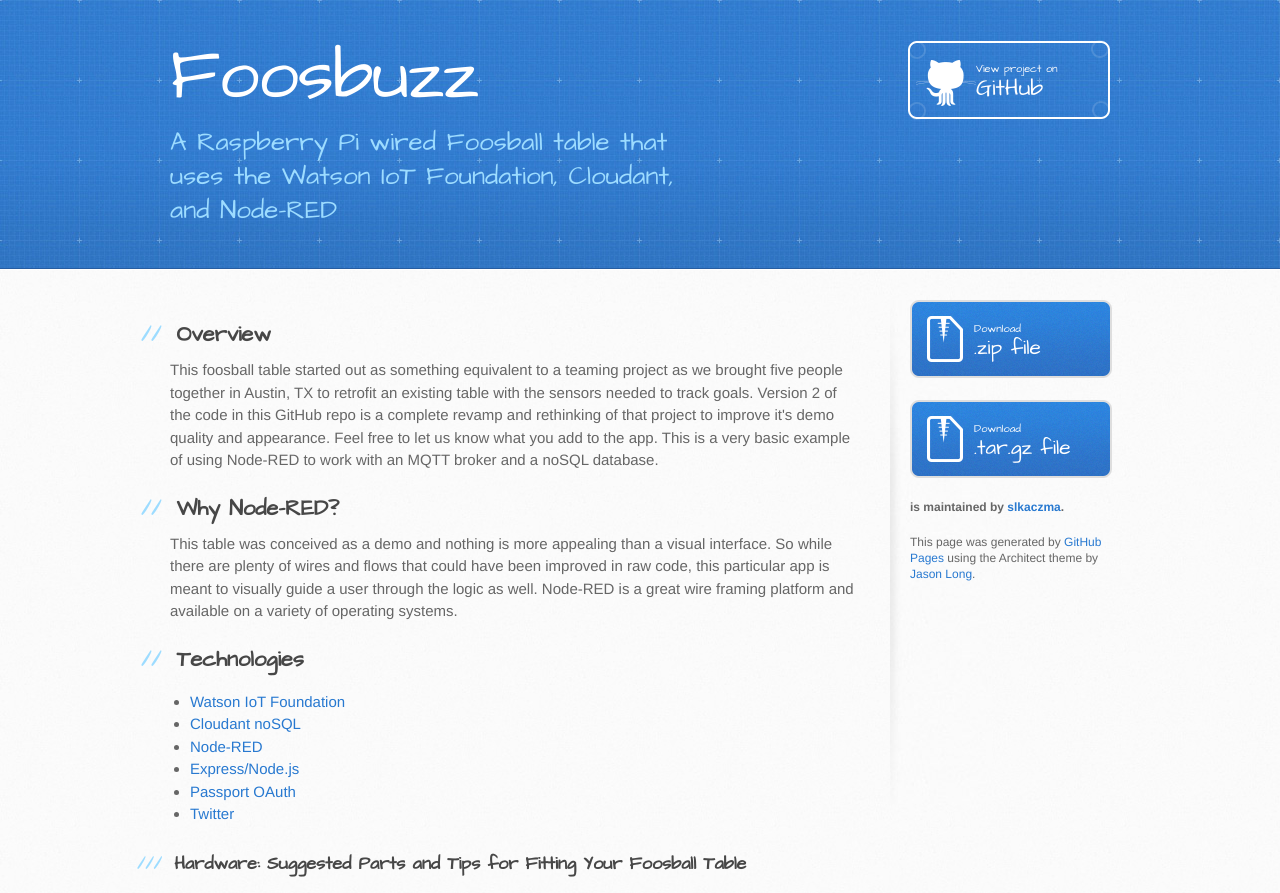
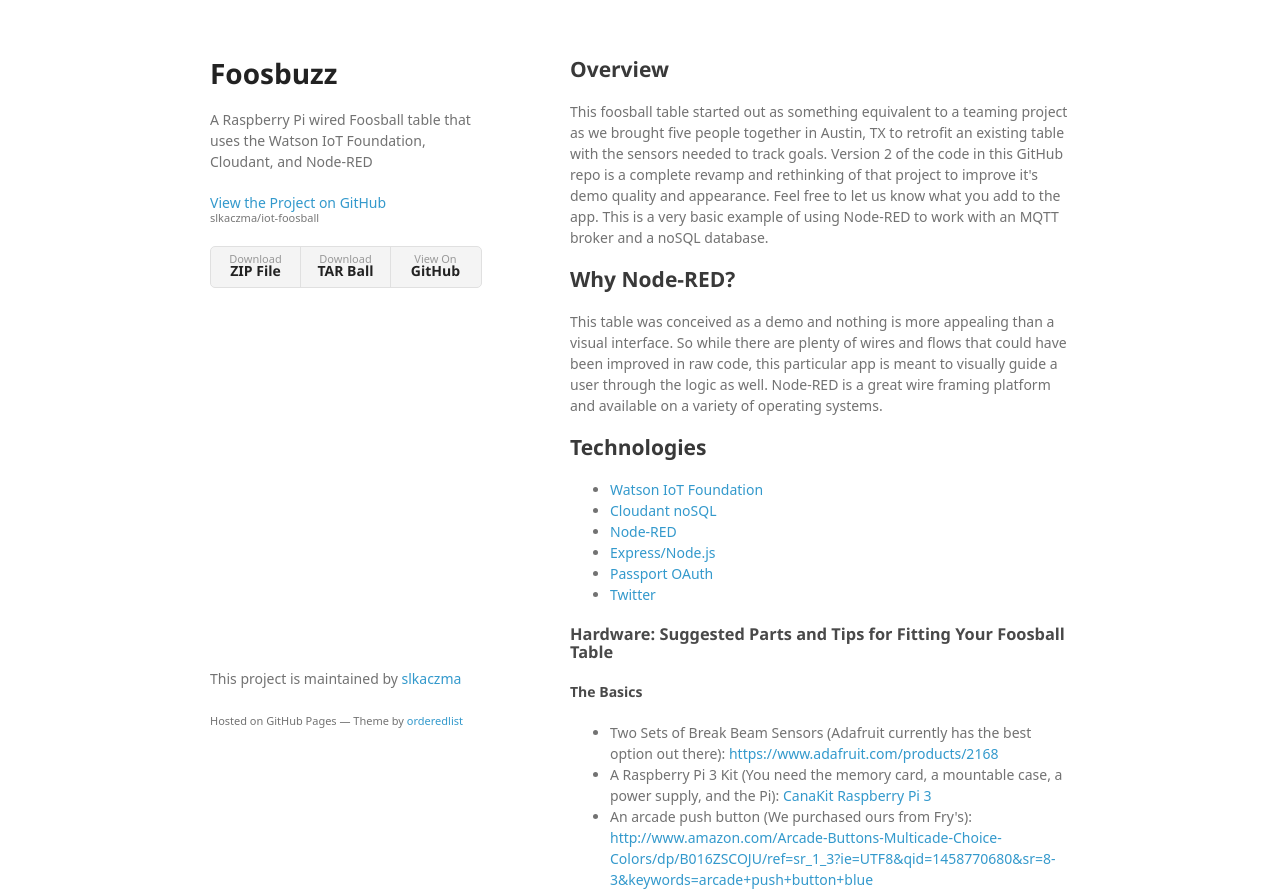
Before and after one commit to sharpstef/iot-foosball, a plain HTML site: page index.html in a window 1280 px wide. Shown: the top 893 px of the page. Drawn offline with Linux system fonts and the light colour scheme; a web font is replaced by a local one.

Commit message:
Create gh-pages branch via GitHub

```diff
--- a/index.html
+++ b/index.html
@@ -1,34 +1,34 @@
-<!DOCTYPE html>
+<!doctype html>
 <html>
   <head>
-    <meta charset='utf-8'>
+    <meta charset="utf-8">
     <meta http-equiv="X-UA-Compatible" content="chrome=1">
-    <meta name="viewport" content="width=device-width, initial-scale=1, maximum-scale=1">
-    <link href='https://fonts.googleapis.com/css?family=Architects+Daughter' rel='stylesheet' type='text/css'>
-    <link rel="stylesheet" type="text/css" href="stylesheets/stylesheet.css" media="screen">
-    <link rel="stylesheet" type="text/css" href="stylesheets/github-light.css" media="screen">
-    <link rel="stylesheet" type="text/css" href="stylesheets/print.css" media="print">
+    <title>Foosbuzz by slkaczma</title>
 
+    <link rel="stylesheet" href="stylesheets/styles.css">
+    <link rel="stylesheet" href="stylesheets/github-light.css">
+    <meta name="viewport" content="width=device-width">
     <!--[if lt IE 9]>
     <script src="//html5shiv.googlecode.com/svn/trunk/html5.js"></script>
     <![endif]-->
+  </head>
+  <body>
+    <div class="wrapper">
+      <header>
+        <h1>Foosbuzz</h1>
+        <p>A Raspberry Pi wired Foosball table that uses the Watson IoT Foundation, Cloudant, and Node-RED</p>
 
-    <title>Foosbuzz by slkaczma</title>
-  </head>
+        <p class="view"><a href="https://github.com/slkaczma/iot-foosball">View the Project on GitHub <small>slkaczma/iot-foosball</small></a></p>
 
-  <body>
-    <header>
-      <div class="inner">
-        <h1>Foosbuzz</h1>
-        <h2>A Raspberry Pi wired Foosball table that uses the Watson IoT Foundation, Cloudant, and Node-RED</h2>
-        <a href="https://github.com/slkaczma/iot-foosball" class="button"><small>View project on</small> GitHub</a>
-      </div>
-    </header>
 
-    <div id="content-wrapper">
-      <div class="inner clearfix">
-        <section id="main-content">
-          <h2>
+        <ul>
+          <li><a href="https://github.com/slkaczma/iot-foosball/zipball/master">Download <strong>ZIP File</strong></a></li>
+          <li><a href="https://github.com/slkaczma/iot-foosball/tarball/master">Download <strong>TAR Ball</strong></a></li>
+          <li><a href="https://github.com/slkaczma/iot-foosball">View On <strong>GitHub</strong></a></li>
+        </ul>
+      </header>
+      <section>
+        <h2>
 <a id="overview" class="anchor" href="#overview" aria-hidden="true"><span aria-hidden="true" class="octicon octicon-link"></span></a>Overview</h2>
 
 <p>This foosball table started out as something equivalent to a teaming project as we brought five people together in Austin, TX to retrofit an existing table with the sensors needed to track goals.  Version 2 of the code in this GitHub repo is a complete revamp and rethinking of that project to improve it's demo quality and appearance.  Feel free to let us know what you add to the app.  This is a very basic example of using Node-RED to work with an MQTT broker and a noSQL database.  </p>
@@ -80,6 +80,11 @@
 <a id="the-table" class="anchor" href="#the-table" aria-hidden="true"><span aria-hidden="true" class="octicon octicon-link"></span></a>The Table</h4>
 
 <p>Tables differ vastly across geography.  Our table is a <a href="http://www.foosballsoccer.com/cyclone-ii.html">Tornado Cyclone II</a>.  You can use whatever table you like with the caveat that you need a large enough return chute to place the sensors where the ball will both hit and not cause a large amount of sensor damage. </p>
+
+<h4>
+<a id="watson" class="anchor" href="#watson" aria-hidden="true"><span aria-hidden="true" class="octicon octicon-link"></span></a>Watson</h4>
+
+<p>The application has several canned taunts as players work through the game.  This audio plays through Firefox or Chrome.  If you want the players to hear the audio then you will need a speaker for your laptop or other web enabled device.</p>
 
 <h4>
 <a id="tips-for-installing" class="anchor" href="#tips-for-installing" aria-hidden="true"><span aria-hidden="true" class="octicon octicon-link"></span></a>Tips for Installing</h4>
@@ -193,6 +198,13 @@
 
 <p>The app deploys an instance of the IoT Foundation service.  You will need to run the following python code on your device and make sure it connects.  Update the blue Data from Table node with the correct credentials for your device and the service. </p>
 
+<h4>
+<a id="watson-text-to-speech" class="anchor" href="#watson-text-to-speech" aria-hidden="true"><span aria-hidden="true" class="octicon octicon-link"></span></a>Watson Text to Speech</h4>
+
+<p>Open the Watson Talks subflow and verify the credentials in the green Text to Speech node.  If no credentials are present then you will need to look up the credentials for your service.</p>
+
+<p>You can access the Watson socket audio at /watson to hear taunts as players battle it out. </p>
+
 <h3>
 <a id="raspberry-pi-configuration" class="anchor" href="#raspberry-pi-configuration" aria-hidden="true"><span aria-hidden="true" class="octicon octicon-link"></span></a>Raspberry Pi Configuration</h3>
 
@@ -263,25 +275,13 @@
 <a id="authors-and-contributors" class="anchor" href="#authors-and-contributors" aria-hidden="true"><span aria-hidden="true" class="octicon octicon-link"></span></a>Authors and Contributors</h3>
 
 <p>Version two of this code is the collaboration of <a href="https://github.com/slkaczma">Stefania Kaczmarczyk</a> and <a href="https://github.com/odrodrig">Oliver Rodriguez</a> for SXSW 2016. </p>
-        </section>
-
-        <aside id="sidebar">
-          <a href="https://github.com/slkaczma/iot-foosball/zipball/master" class="button">
-            <small>Download</small>
-            .zip file
-          </a>
-          <a href="https://github.com/slkaczma/iot-foosball/tarball/master" class="button">
-            <small>Download</small>
-            .tar.gz file
-          </a>
-
-          <p class="repo-owner"><a href="https://github.com/slkaczma/iot-foosball"></a> is maintained by <a href="https://github.com/slkaczma">slkaczma</a>.</p>
-
-          <p>This page was generated by <a href="https://pages.github.com">GitHub Pages</a> using the Architect theme by <a href="https://twitter.com/jasonlong">Jason Long</a>.</p>
-        </aside>
-      </div>
+      </section>
+      <footer>
+        <p>This project is maintained by <a href="https://github.com/slkaczma">slkaczma</a></p>
+        <p><small>Hosted on GitHub Pages &mdash; Theme by <a href="https://github.com/orderedlist">orderedlist</a></small></p>
+      </footer>
     </div>
-
+    <script src="javascripts/scale.fix.js"></script>
 
   </body>
 </html>
--- /dev/null
+++ b/stylesheets/styles.css
@@ -0,0 +1,324 @@
+@font-face {
+  font-family: 'Noto Sans';
+  font-weight: 400;
+  font-style: normal;
+  src: url('../fonts/Noto-Sans-regular/Noto-Sans-regular.eot');
+  src: url('../fonts/Noto-Sans-regular/Noto-Sans-regular.eot?#iefix') format('embedded-opentype'),
+       local('Noto Sans'),
+       local('Noto-Sans-regular'),
+       url('../fonts/Noto-Sans-regular/Noto-Sans-regular.woff2') format('woff2'),
+       url('../fonts/Noto-Sans-regular/Noto-Sans-regular.woff') format('woff'),
+       url('../fonts/Noto-Sans-regular/Noto-Sans-regular.ttf') format('truetype'),
+       url('../fonts/Noto-Sans-regular/Noto-Sans-regular.svg#NotoSans') format('svg');
+}
+
+@font-face {
+  font-family: 'Noto Sans';
+  font-weight: 700;
+  font-style: normal;
+  src: url('../fonts/Noto-Sans-700/Noto-Sans-700.eot');
+  src: url('../fonts/Noto-Sans-700/Noto-Sans-700.eot?#iefix') format('embedded-opentype'),
+       local('Noto Sans Bold'),
+       local('Noto-Sans-700'),
+       url('../fonts/Noto-Sans-700/Noto-Sans-700.woff2') format('woff2'),
+       url('../fonts/Noto-Sans-700/Noto-Sans-700.woff') format('woff'),
+       url('../fonts/Noto-Sans-700/Noto-Sans-700.ttf') format('truetype'),
+       url('../fonts/Noto-Sans-700/Noto-Sans-700.svg#NotoSans') format('svg');
+}
+
+@font-face {
+  font-family: 'Noto Sans';
+  font-weight: 400;
+  font-style: italic;
+  src: url('../fonts/Noto-Sans-italic/Noto-Sans-italic.eot');
+  src: url('../fonts/Noto-Sans-italic/Noto-Sans-italic.eot?#iefix') format('embedded-opentype'),
+       local('Noto Sans Italic'),
+       local('Noto-Sans-italic'),
+       url('../fonts/Noto-Sans-italic/Noto-Sans-italic.woff2') format('woff2'),
+       url('../fonts/Noto-Sans-italic/Noto-Sans-italic.woff') format('woff'),
+       url('../fonts/Noto-Sans-italic/Noto-Sans-italic.ttf') format('truetype'),
+       url('../fonts/Noto-Sans-italic/Noto-Sans-italic.svg#NotoSans') format('svg');
+}
+
+@font-face {
+  font-family: 'Noto Sans';
+  font-weight: 700;
+  font-style: italic;
+  src: url('../fonts/Noto-Sans-700italic/Noto-Sans-700italic.eot');
+  src: url('../fonts/Noto-Sans-700italic/Noto-Sans-700italic.eot?#iefix') format('embedded-opentype'),
+       local('Noto Sans Bold Italic'),
+       local('Noto-Sans-700italic'),
+       url('../fonts/Noto-Sans-700italic/Noto-Sans-700italic.woff2') format('woff2'),
+       url('../fonts/Noto-Sans-700italic/Noto-Sans-700italic.woff') format('woff'),
+       url('../fonts/Noto-Sans-700italic/Noto-Sans-700italic.ttf') format('truetype'),
+       url('../fonts/Noto-Sans-700italic/Noto-Sans-700italic.svg#NotoSans') format('svg');
+}
+
+body {
+  background-color: #fff;
+  padding:50px;
+  font: 14px/1.5 "Noto Sans", "Helvetica Neue", Helvetica, Arial, sans-serif;
+  color:#727272;
+  font-weight:400;
+}
+
+h1, h2, h3, h4, h5, h6 {
+  color:#222;
+  margin:0 0 20px;
+}
+
+p, ul, ol, table, pre, dl {
+  margin:0 0 20px;
+}
+
+h1, h2, h3 {
+  line-height:1.1;
+}
+
+h1 {
+  font-size:28px;
+}
+
+h2 {
+  color:#393939;
+}
+
+h3, h4, h5, h6 {
+  color:#494949;
+}
+
+a {
+  color:#39c;
+  text-decoration:none;
+}
+
+a:hover {
+  color:#069;
+}
+
+a small {
+  font-size:11px;
+  color:#777;
+  margin-top:-0.3em;
+  display:block;
+}
+
+a:hover small {
+  color:#777;
+}
+
+.wrapper {
+  width:860px;
+  margin:0 auto;
+}
+
+blockquote {
+  border-left:1px solid #e5e5e5;
+  margin:0;
+  padding:0 0 0 20px;
+  font-style:italic;
+}
+
+code, pre {
+  font-family:Monaco, Bitstream Vera Sans Mono, Lucida Console, Terminal, Consolas, Liberation Mono, DejaVu Sans Mono, Courier New, monospace;
+  color:#333;
+  font-size:12px;
+}
+
+pre {
+  padding:8px 15px;
+  background: #f8f8f8;
+  border-radius:5px;
+  border:1px solid #e5e5e5;
+  overflow-x: auto;
+}
+
+table {
+  width:100%;
+  border-collapse:collapse;
+}
+
+th, td {
+  text-align:left;
+  padding:5px 10px;
+  border-bottom:1px solid #e5e5e5;
+}
+
+dt {
+  color:#444;
+  font-weight:700;
+}
+
+th {
+  color:#444;
+}
+
+img {
+  max-width:100%;
+}
+
+header {
+  width:270px;
+  float:left;
+  position:fixed;
+  -webkit-font-smoothing:subpixel-antialiased;
+}
+
+header ul {
+  list-style:none;
+  height:40px;
+  padding:0;
+  background: #f4f4f4;
+  border-radius:5px;
+  border:1px solid #e0e0e0;
+  width:270px;
+}
+
+header li {
+  width:89px;
+  float:left;
+  border-right:1px solid #e0e0e0;
+  height:40px;
+}
+
+header li:first-child a {
+  border-radius:5px 0 0 5px;
+}
+
+header li:last-child a {
+  border-radius:0 5px 5px 0;
+}
+
+header ul a {
+  line-height:1;
+  font-size:11px;
+  color:#999;
+  display:block;
+  text-align:center;
+  padding-top:6px;
+  height:34px;
+}
+
+header ul a:hover {
+  color:#999;
+}
+
+header ul a:active {
+  background-color:#f0f0f0;
+}
+
+strong {
+  color:#222;
+  font-weight:700;
+}
+
+header ul li + li + li {
+  border-right:none;
+  width:89px;
+}
+
+header ul a strong {
+  font-size:14px;
+  display:block;
+  color:#222;
+}
+
+section {
+  width:500px;
+  float:right;
+  padding-bottom:50px;
+}
+
+small {
+  font-size:11px;
+}
+
+hr {
+  border:0;
+  background:#e5e5e5;
+  height:1px;
+  margin:0 0 20px;
+}
+
+footer {
+  width:270px;
+  float:left;
+  position:fixed;
+  bottom:50px;
+  -webkit-font-smoothing:subpixel-antialiased;
+}
+
+@media print, screen and (max-width: 960px) {
+
+  div.wrapper {
+    width:auto;
+    margin:0;
+  }
+
+  header, section, footer {
+    float:none;
+    position:static;
+    width:auto;
+  }
+
+  header {
+    padding-right:320px;
+  }
+
+  section {
+    border:1px solid #e5e5e5;
+    border-width:1px 0;
+    padding:20px 0;
+    margin:0 0 20px;
+  }
+
+  header a small {
+    display:inline;
+  }
+
+  header ul {
+    position:absolute;
+    right:50px;
+    top:52px;
+  }
+}
+
+@media print, screen and (max-width: 720px) {
+  body {
+    word-wrap:break-word;
+  }
+
+  header {
+    padding:0;
+  }
+
+  header ul, header p.view {
+    position:static;
+  }
+
+  pre, code {
+    word-wrap:normal;
+  }
+}
+
+@media print, screen and (max-width: 480px) {
+  body {
+    padding:15px;
+  }
+
+  header ul {
+    width:99%;
+  }
+
+  header li, header ul li + li + li {
+    width:33%;
+  }
+}
+
+@media print {
+  body {
+    padding:0.4in;
+    font-size:12pt;
+    color:#444;
+  }
+}
```
Also changed, not shown: javascripts/scale.fix.js (added, +17 -0 lines), params.json (+1 -1 lines).
